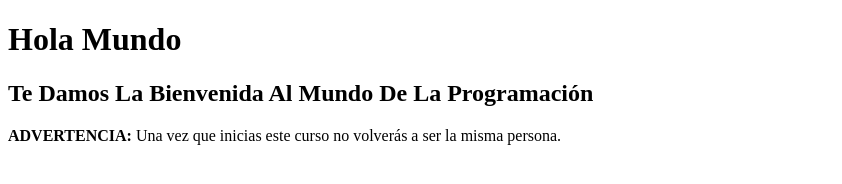
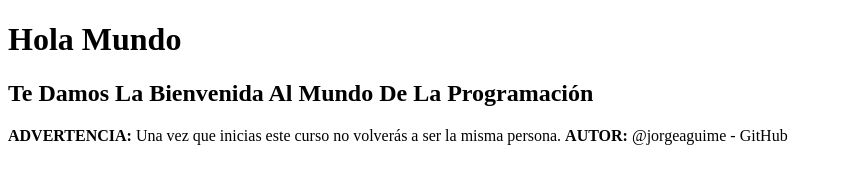
Before and after one commit to jorgeaguime/Mi-Proyecto-Web, a plain HTML site: page index.html in a window 1280 px wide. Shown: the whole page, without its empty margins (0-842 px from the left). Drawn offline with Linux system fonts and the light colour scheme.

Commit message:
first_commit

```diff
--- a/index.html
+++ b/index.html
@@ -12,6 +12,8 @@
     <p>
         <b>ADVERTENCIA:</b>
         Una vez que inicias este curso no volverás a ser la misma persona.
+        <b>AUTOR:</b>
+        @jorgeaguime - GitHub
     </p>
 </body>
 </html>
```
